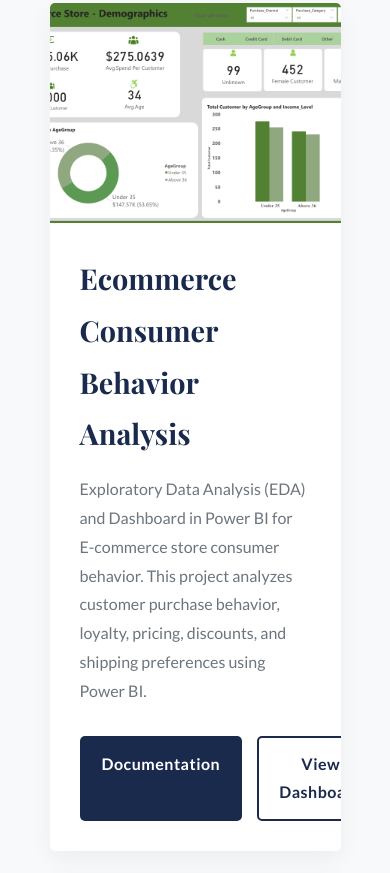
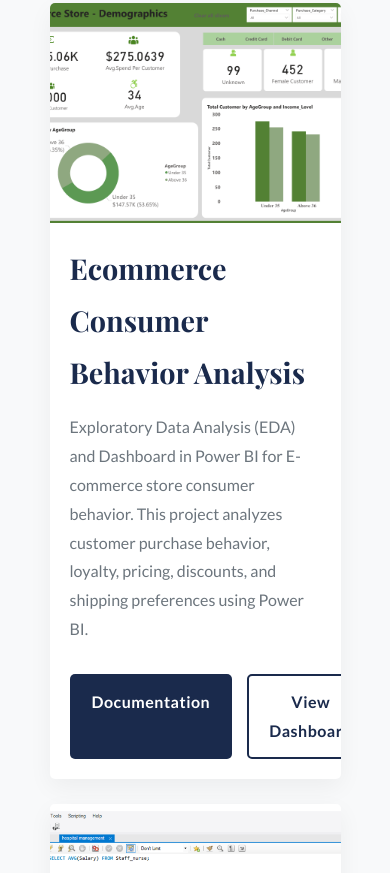
Before and after one commit to Joshuaadediji/Joshuaadediji.github.io, a plain HTML site: page index.html in a window 390 px wide. Shown: the part 1577-2450 px from the top of the page. Drawn offline with nearby package versions, Linux system fonts and the light colour scheme.

Commit message:
Improve mobile layout with padding for project cards
Added padding to project card content for mobile layout.

```diff
--- a/assets/css/style.css
+++ b/assets/css/style.css
@@ -428,7 +428,9 @@ footer p {
 
 /* --- Extra Mobile Fix for Better Layout (Add This at the END) --- */
 @media (max-width: 600px) {
-
+   .project-card-content  {
+        padding: 20px !important;
+    }
     /* Fix: Project cards should stack properly on small screens */
     .projects-grid {
         grid-template-columns: 1fr !important;
```
